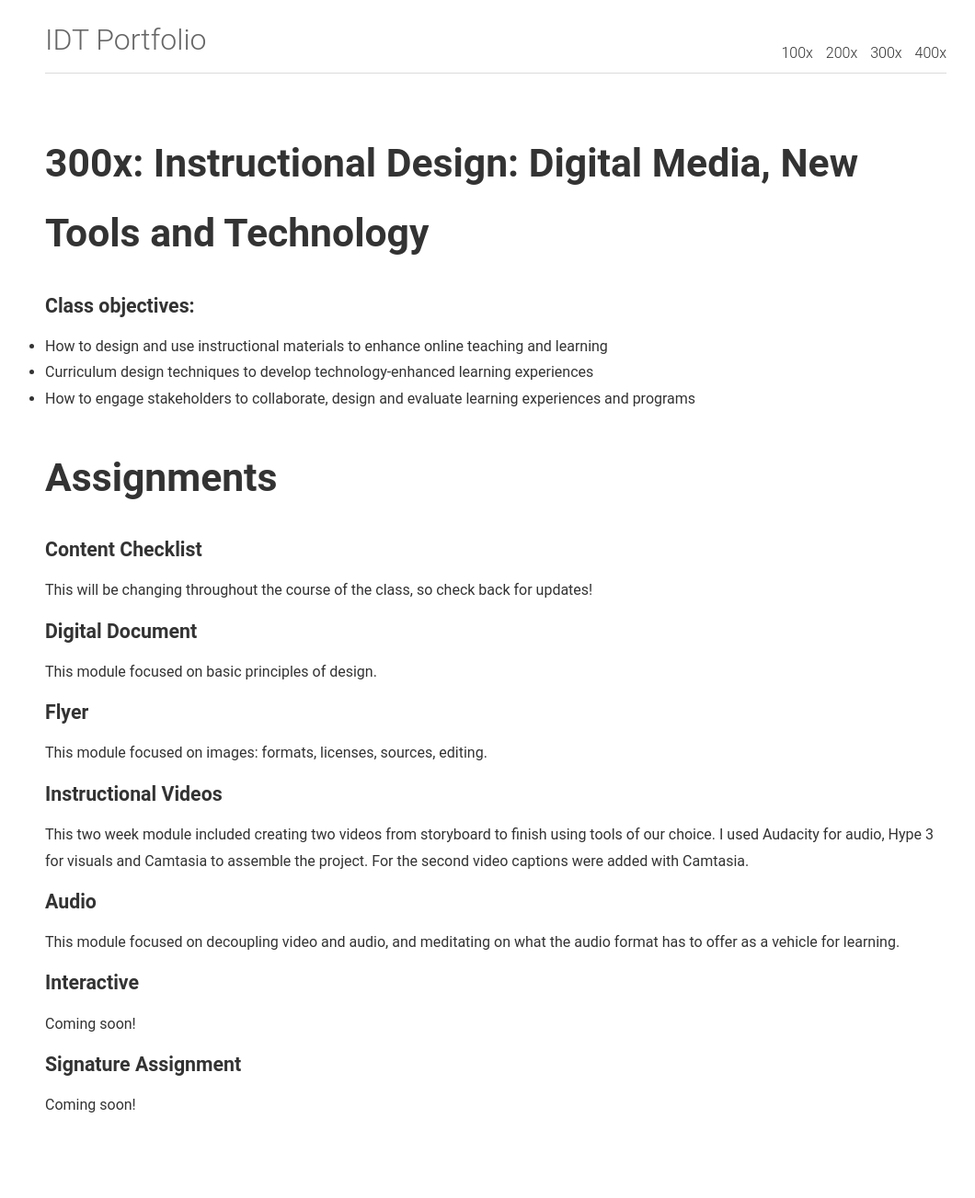
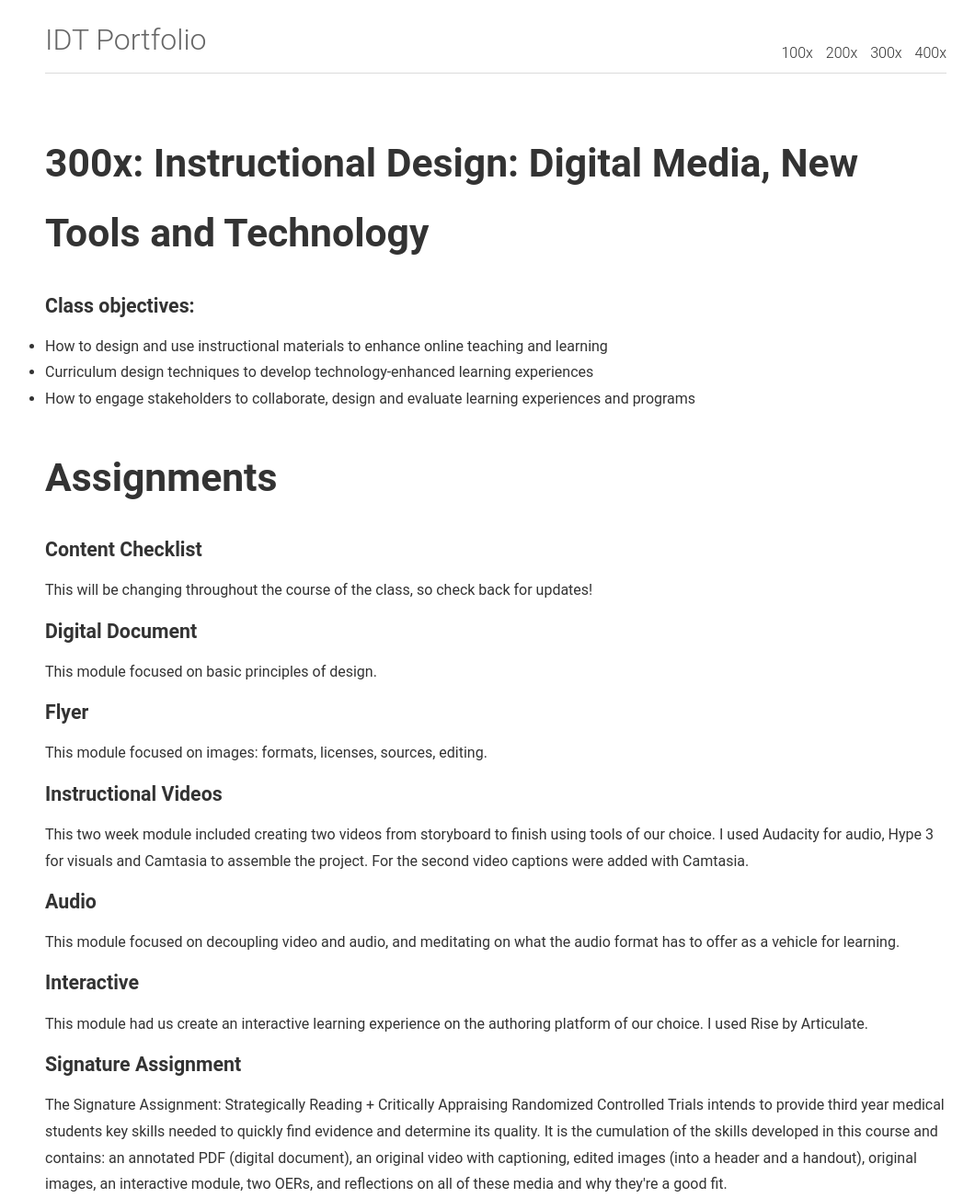
Before and after one commit to caitlinmeyer/idt-portfolio, a Jekyll site: the page built from 300x/index.html, in a window 1280 px wide. Shown: the whole page at 92% size, without its empty margins (101-1161 px from the left). Built offline with Jekyll 4.4.1, drawn with Linux system fonts in a browser that asks for light colours; before the commit the page ends 1217 px from its top, so only the background shows below that.

Commit message:
Update index.html

```diff
--- a/300x/index.html
+++ b/300x/index.html
@@ -25,8 +25,7 @@ This two week module included creating two videos from storyboard to finish usin
 <h3><a href="/idt-portfolio/300x/audio">Audio</a></h3>
 This module focused on decoupling video and audio, and meditating on what the audio format has to offer as a vehicle for learning.
 <h3><a href="/idt-portfolio/300x/interactive">Interactive</a></h3>
-Coming soon!
+This module had us create an interactive learning experience on the authoring platform of our choice. I used Rise by Articulate.
 <h3><a href="/idt-portfolio/300x/signature">Signature Assignment</a></h3>
-Coming soon!
-
+The Signature Assignment: Strategically Reading + Critically Appraising Randomized Controlled Trials intends to provide third year medical students key skills needed to quickly find evidence and determine its quality. It is the cumulation of the skills developed in this course and contains: an annotated PDF (digital document), an original video with captioning, edited images (into a header and a handout), original images, an interactive module, two OERs, and reflections on all of these media and why they're a good fit.
 <BR>
```
